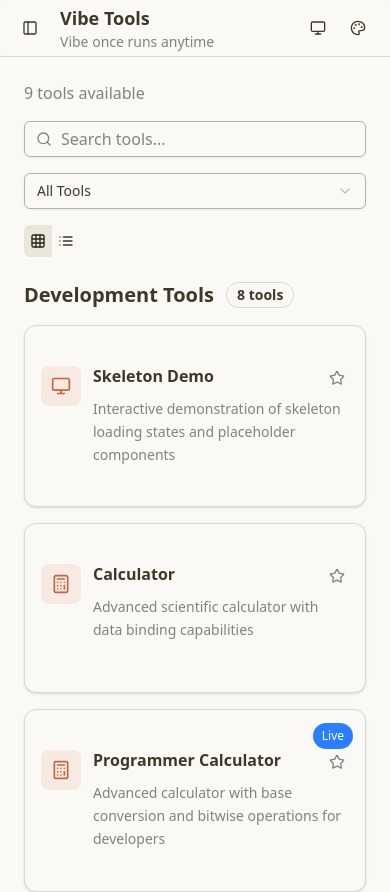
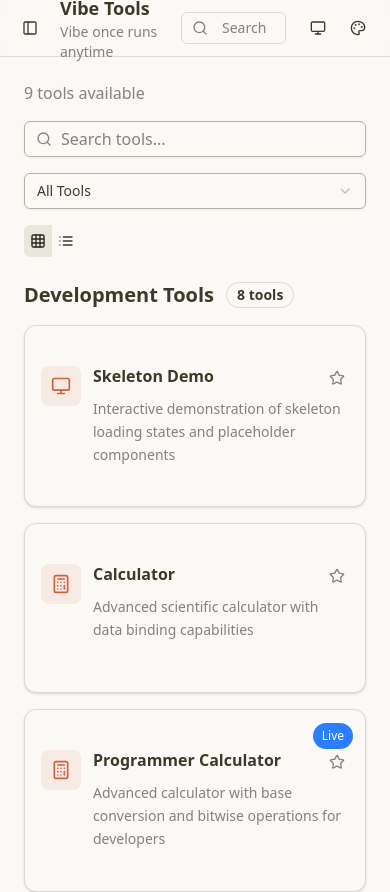
Before and after one commit to hanxiaomax/handsome, a React (Vite) app in the folder 2base/: page /tools in a window 390 px wide. Shown: the top 892 px of the page. Built offline with nearby package versions, Linux system fonts and the light colour scheme.

Commit message:
refactor(homepage): update GlobalSearch component layout and styling for improved responsiveness and user experience; adjusts width and visibility settings for better integration in the homepage

```diff
--- a/2base/src/app/homepage.tsx
+++ b/2base/src/app/homepage.tsx
@@ -78,8 +78,13 @@ function HomepageContent() {
               )}
             </div>
             {/* Global Search - 全局搜索框 */}
-            <div className="hidden sm:block">
-              <GlobalSearch />
+            <div className="flex-1 max-w-md">
+              <GlobalSearch
+                width="full"
+                size="sm"
+                className="w-full"
+                showShortcut={false}
+              />
             </div>
             <ThemeToggle />
           </div>
--- a/2base/src/components/navigation/global-search.tsx
+++ b/2base/src/components/navigation/global-search.tsx
@@ -184,17 +184,11 @@ export function GlobalSearch({
         style={customStyle}
         onClick={() => setOpen(true)}
       >
-        <Search className="mr-2 h-4 w-4" />
-        <span
-          className={`${
-            size === "lg" ? "inline-flex" : "hidden lg:inline-flex"
-          }`}
-        >
-          {dynamicPlaceholder}
+        <Search className="mr-2 h-4 w-4 flex-shrink-0" />
+        <span className="truncate">
+          <span className="hidden sm:inline">{dynamicPlaceholder}</span>
+          <span className="inline sm:hidden">Search</span>
         </span>
-        {size !== "lg" && (
-          <span className="inline-flex lg:hidden">Search...</span>
-        )}
         {showShortcut && (
           <kbd className="pointer-events-none absolute right-1.5 top-1/2 transform -translate-y-1/2 hidden h-5 select-none items-center gap-1 rounded border bg-muted px-1.5 font-mono text-[10px] font-medium text-muted-foreground opacity-100 sm:flex">
             <span className="text-xs">⌘</span>K
```
